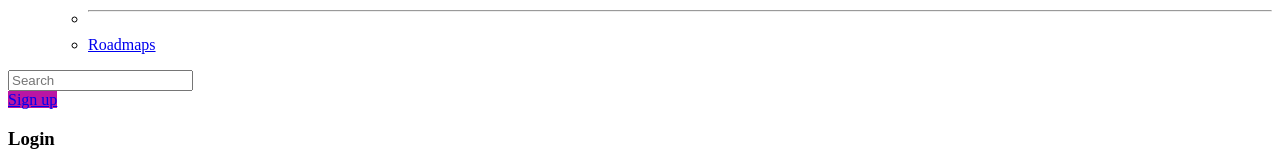
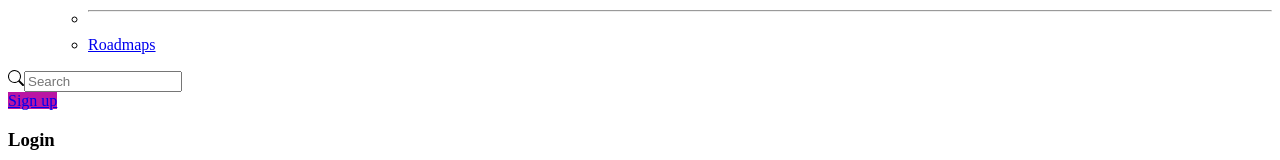
Before and after one commit to CourseKrimson/courseKrimson.github.io, a React (Vite) app: page / in a window 1280 px wide. Shown: the part 152-312 px from the top of the page. Built offline with nearby package versions, Linux system fonts and the light colour scheme; no server answers; the HTML template or start-up script is replaced by a standard one.

Commit message:
fix (#5)

```diff
--- a/src/App.css
+++ b/src/App.css
@@ -43,3 +43,13 @@
     transform: rotate(360deg);
   }
 }
+/* Default state for search input */
+.input-group .form-control {
+  width: 150px;
+  transition: width 0.3s ease-in-out;
+}
+
+/* Expanded state when the input is focused */
+.search-expanded .form-control {
+  width: 300px; /* You can adjust this width */
+}
--- a/src/components/Navbar.jsx
+++ b/src/components/Navbar.jsx
@@ -17,7 +17,7 @@
     if (searchTerm) {
       // Redirect to the search results page with the search term
       navigate(`/search?query=${encodeURIComponent(searchTerm)}`);
-      setSearchTerm(''); // Clear the input after submission
+      // setSearchTerm(''); // Clear the input after submission
     }
   };
 
@@ -55,13 +55,23 @@
           </ul>
           <div className="d-flex align-items-center flex-column flex-lg-row">
             <form className="me-2 mb-2 mb-lg-0" onSubmit={handleSearchSubmit}>
+              <div class="input-group">
+                <span class="input-group-text" id="basic-addon1">
+                  <svg xmlns="http://www.w3.org/2000/svg" width="16" height="16" fill="currentColor" class="bi bi-search" viewBox="0 0 16 16">
+                    <path d="M11.742 10.344a6.5 6.5 0 1 0-1.397 1.398h-.001q.044.06.098.115l3.85 3.85a1 1 0 0 0 1.415-1.414l-3.85-3.85a1 1 0 0 0-.115-.1zM12 6.5a5.5 5.5 0 1 1-11 0 5.5 5.5 0 0 1 11 0"></path>
+                  </svg>
+                </span>
+                {/* <input type="text" class="form-control" placeholder="Input group example" /> */}
+
               <input
                 type="text"
-                className="form-control form-control-sm"
+                className="form-control"
+                //  aria-label="Input group example"
+                //  aria-describedby="basic-addon1"
                 placeholder="Search"
                 value={searchTerm}
                 onChange={handleSearchChange}
-              />
+              />  </div>
             </form>
             {loggedin === 'true' ? (
               <Link className="btn btn-primary clk" to="/profile">Profile </Link>
--- a/src/components/search.jsx
+++ b/src/components/search.jsx
@@ -2,6 +2,7 @@
 import { useLocation } from 'react-router-dom';
 import courses from './courseData'; // Ensure the path is correct
 import { Link } from 'react-router-dom';
+
 const useQuery = () => {
   return new URLSearchParams(useLocation().search);
 };
@@ -11,7 +12,7 @@
   const searchTerm = query.get('query')?.toLowerCase() || '';
 
   // Filter courses based on the search term
-  const filteredCourses = Object.values(courses).filter(course =>
+  const filteredCourses = Object.entries(courses).filter(([key, course]) =>
     course.title.toLowerCase().includes(searchTerm) ||
     course.description.toLowerCase().includes(searchTerm)
   );
@@ -20,10 +21,11 @@
     <div className="container mt-5">
       <h2>Search Results for "{searchTerm}"</h2>
       <div className="row row-cols-1 row-cols-md-3 g-3">
-          {Object.entries(courses).map(([key, course], index) => (
+        {filteredCourses.length > 0 ? (
+          filteredCourses.map(([key, course], index) => (
             <div className="col" key={index}>
               <div className="card h-100">
-                <Link to={`/courses/${key}`} className='lnk'>
+                <Link to={`/courses/${key}`} className="lnk">
                   <img src={course.image} className="card-img-top" alt={course.title} />
                   <div className="card-body">
                     <h5 className="card-title">{course.title}</h5>
@@ -32,9 +34,12 @@
                 </Link>
               </div>
             </div>
-          ))}
-        </div>
+          ))
+        ) : (
+          <p>No courses match your search term.</p>
+        )}
       </div>
+    </div>
   );
 }
 
```
